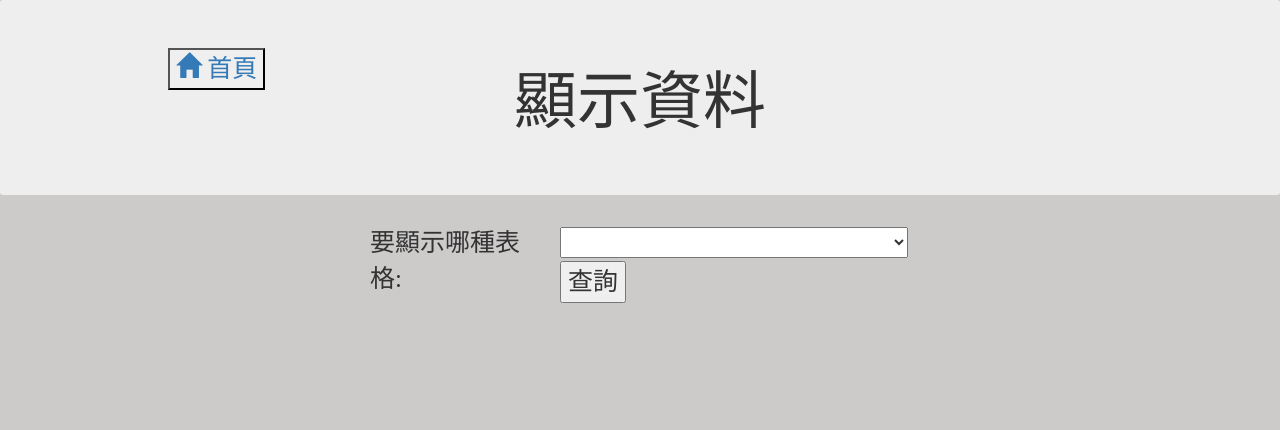
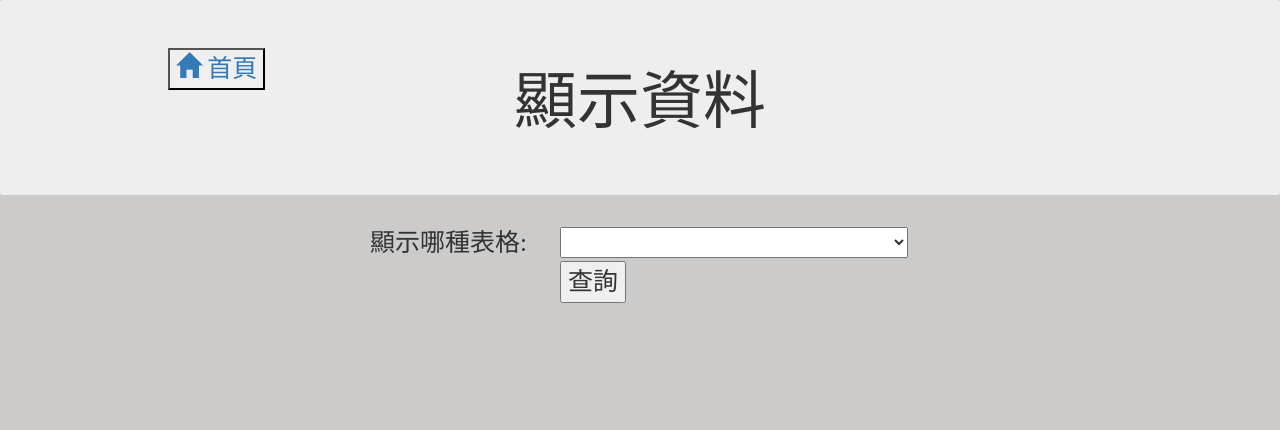
Before and after one commit to pear651530/db-team18, a PHP site: page /show.php in a window 1280 px wide. Shown: the top 430 px of the page. Run offline with PHP 8.4, Linux system fonts and the light colour scheme; data that the repository does not hold is empty; some libraries are stand-ins or nearby versions; some web fonts are replaced.

Commit message:
Update show.php

```diff
--- a/show.php
+++ b/show.php
@@ -57,7 +57,7 @@
         <form action="show.php" method="post">
             <div class="row">
                 <div class="col-sm-3"></div>
-                <div class="col-sm-2">要顯示哪種表格:</div>
+                <div class="col-sm-2">顯示哪種表格:</div>
                 <div class="col-sm-4">
                     <select name="que" id="que">
                         <option value="region">全部遊戲的賽區</option>
```
